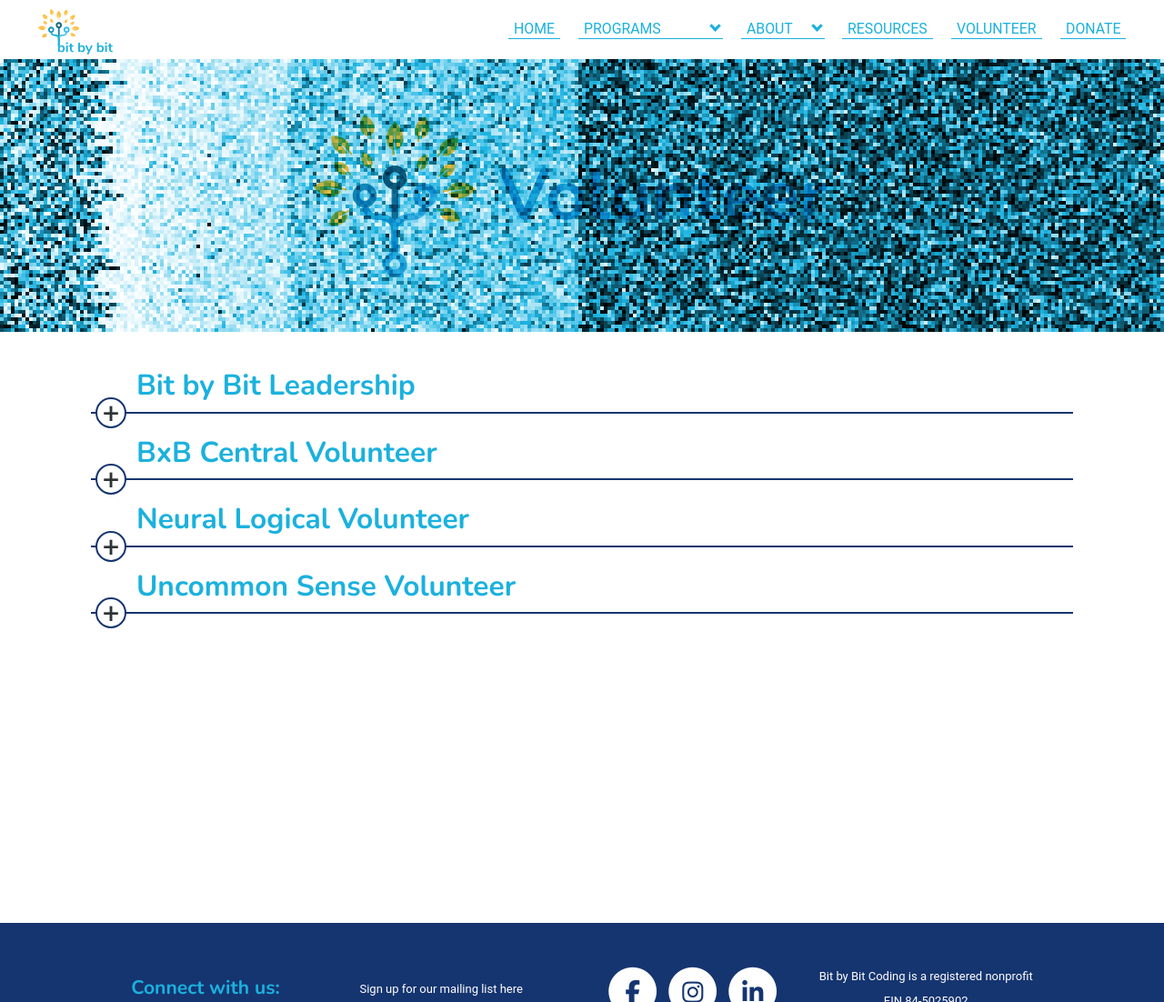
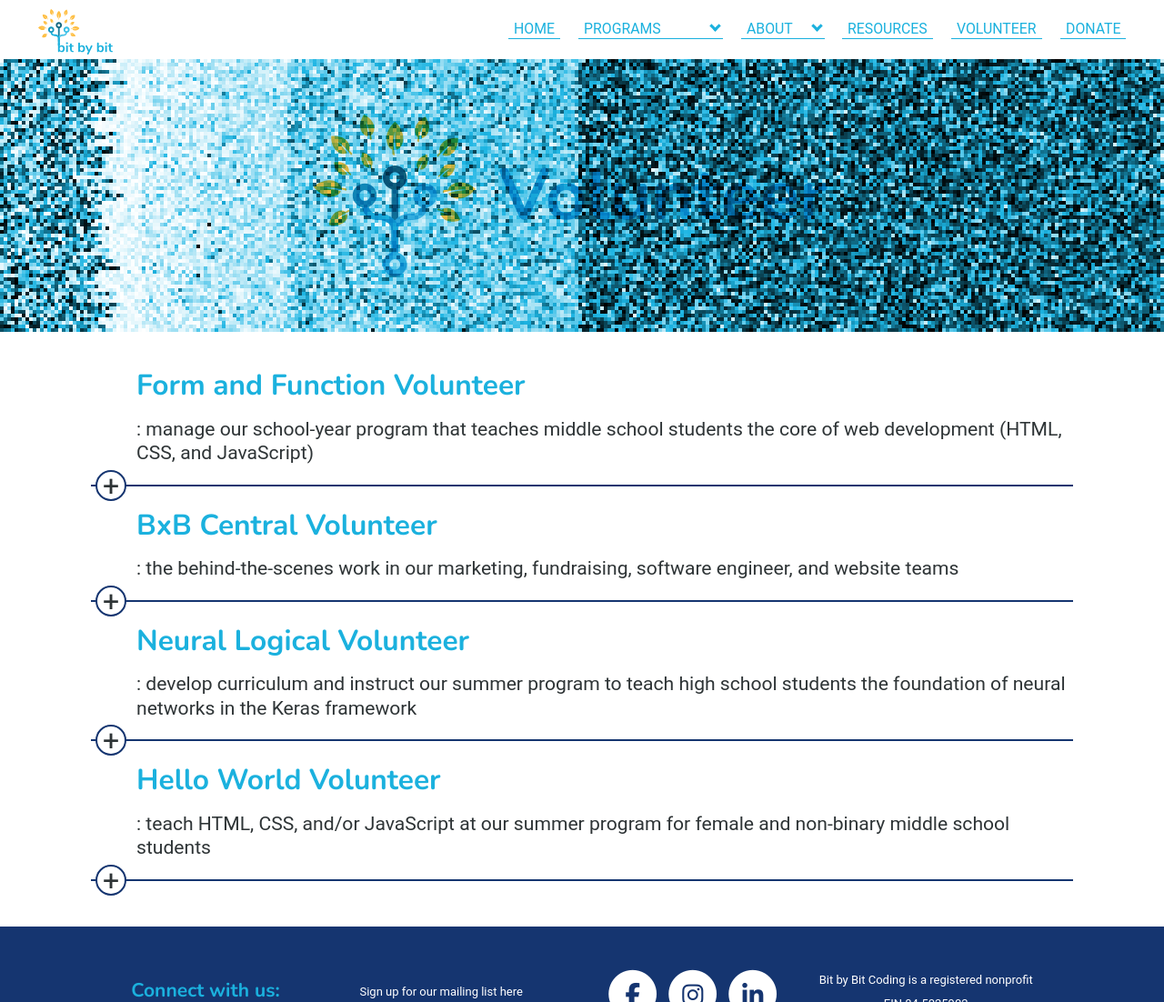
Before and after one commit to bit-by-bit-coding/bxb-website, a Jekyll site: the page built from volunteer.html, in a window 1280 px wide and 1214 px high, cut to the strip 0-1102 px from the top of the window. Shown: the whole strip at 91% size. Built offline with Jekyll 4.4.1, drawn with Linux system fonts in a browser that asks for light colours; nearby versions of some CDN libraries; some web fonts are replaced.

Commit message:
formatting for volunteer page

```diff
--- a/volunteer.html
+++ b/volunteer.html
@@ -46,30 +46,16 @@
 <div>
     <section class="dropdowns">
         <details>
-            <summary><h2 class="noslashes">Bit by Bit Leadership</h2></summary>
+            <summary>
+                <div class="underline">
+                    <h2 class="noslashes">Form and Function Volunteer</h2>
+                    <p>
+                        :  manage our school-year program that teaches middle school students the core of web development
+                        (HTML, CSS, and JavaScript)
+                    </p>
+                </div>
+            </summary>
             <div class="details-container">
-                <div class="details-item">
-                    <h3 class="noslashes">BxB Central - Leadership</h3>
-                    <p><strong>What:</strong> Lead the behind the scenes of our organization in BxB Central
-                        as the Director of Operations or Assistant Director of Operations.
-                    </p>
-                    <p><strong>Who:</strong> Someone who is dedicated to our mission and wants to improve our organization
-                        while furthering our organization. You should have strong leadership, collaboration, communication,
-                        and organization skills. More information on prerequisites and responsibilities for each position is
-                        provided below.
-                    </p>
-                    <p><strong>When:</strong> The Director of Operations will put in around 10 hours a week while the Assistant
-                        Director of Operations will contribute around 8 hours a week. However, meeting times are flexible and
-                        often up to you!
-                    </p>
-                    <p><strong>Benefits:</strong> As one of the core leaders in our organization, we are committed to giving you
-                        the tools needed to get the most out of your experience at Bit by Bit! Gain invaluable leadership and project
-                        management experience, collaborate with others, sharpen your communication skills, and join a supportive
-                        community of volunteers! Upon successful completion in August, they will receive a bonus of monetary bonus.
-
-                    </p>
-                    <a href="{{ 'bbleadership.html' | relative_url | remove: '.html' }}">Learn more and apply</a>
-                </div>
                 <div class="details-item">
                     <h3 class="noslashes">Form and Function - Leadership</h3>
                     <p><strong>What:</strong> Lead the Form and Function program as you inspire the next generation of
@@ -97,8 +83,39 @@
 <div>
     <section class="dropdowns">
         <details>
-            <summary><h2 class="noslashes">BxB Central Volunteer</h2></summary>
+            <summary>
+                <div class="underline">
+                    <h2 class="noslashes">BxB Central Volunteer</h2>
+                    <p>
+                        : the behind-the-scenes work in our marketing, fundraising, software
+                        engineer, and website teams
+                    </p>
+                </div>
+            </summary>
             <div class="details-container">
+                <div class="details-item">
+                    <h3 class="noslashes">BxB Central - Leadership</h3>
+                    <p><strong>What:</strong> Lead the behind the scenes of our organization in BxB Central
+                        as the Director of Operations or Assistant Director of Operations.
+                    </p>
+                    <p><strong>Who:</strong> Someone who is dedicated to our mission and wants to improve our organization
+                        while furthering our organization. You should have strong leadership, collaboration, communication,
+                        and organization skills. More information on prerequisites and responsibilities for each position is
+                        provided below.
+                    </p>
+                    <p><strong>When:</strong> The Director of Operations will put in around 10 hours a week while the Assistant
+                        Director of Operations will contribute around 8 hours a week. However, meeting times are flexible and
+                        often up to you!
+                    </p>
+                    <p><strong>Benefits:</strong> As one of the core leaders in our organization, we are committed to giving you
+                        the tools needed to get the most out of your experience at Bit by Bit! Gain invaluable leadership and project
+                        management experience, collaborate with others, sharpen your communication skills, and join a supportive
+                        community of volunteers! Upon successful completion in August, they will receive a bonus of monetary bonus.
+
+                    </p>
+                    <a href="{{ 'bbleadership.html' | relative_url | remove: '.html' }}">Learn more and apply</a>
+                </div>
+                <div class="center-line"></div>
                 <div class="details-item">
                     <h3 class="noslashes">BxB Central - Team Lead</h3>
                     <p><strong>What:</strong> A position as a co-lead of one of our teams: website and
@@ -121,6 +138,7 @@
                     </p>
                     <a href="{{ 'teamleadinfo.html' | relative_url | remove: '.html' }}">Learn more and apply</a>
                 </div>
+                <div id="remove-line" class="center-line"></div>
                 <div class="details-item">
                     <h3 class="noslashes">BxB Central - Standard Volunteer</h3>
                     <p><strong>What:</strong> BxB HQ, the central organization that is the brains behind marketing,
@@ -139,6 +157,7 @@
                     </p>
                     <a href="{{ 'bxbstandardinfo.html' | relative_url | remove: '.html' }}">Learn more and apply</a>
                 </div>
+                <div id="extra-block" class="details-item"></div>
             </div>
         </details>
     </section>
@@ -146,7 +165,15 @@
 <div>
     <section class="dropdowns">
         <details>
-            <summary><h2 class="noslashes">Neural Logical Volunteer</h2></summary>
+            <summary>
+                <div class="underline">
+                    <h2 class="noslashes">Neural Logical Volunteer</h2>
+                    <p>
+                        : develop curriculum and instruct our summer program to teach high school students
+                        the foundation of neural networks in the Keras framework
+                    </p>
+                </div>
+            </summary>
             <div class="details-container">
                 <div class="details-item">
                     <div id="neurallogical">
@@ -185,61 +212,49 @@
 <div>
     <section class="dropdowns">
         <details>
-            <summary><h2 class="noslashes">Uncommon Sense Volunteer</h2></summary>
+            <summary>
+                <div class="underline">
+                    <h2 class="noslashes">Hello World Volunteer</h2>
+                    <p>
+                        : teach HTML, CSS, and/or JavaScript at our summer program for female and
+                        non-binary middle school students
+                    </p>
+                </div>
+            </summary>
             <div class="details-container">
                 <div class="details-item">
-                    <div id="uncommonsense">
-                        <h3 class="noslashes">Uncommon Sense</h3>
-                        <p><strong>What:</strong> Do you want to learn about the world? Question your beliefs? Help teach
-                            others
-                            to do the same? Volunteer for Uncommon Sense, a critical thinking program for high schoolers.
+                    <div id="neurallogical">
+                        <h3 class="noslashes">Hello World</h3>
+                        <p><strong>Note: </strong>Volunteer applications have closed.</p>
+                        <p><strong>What:</strong> Hello World is our web development summer camp that teaches middle school girls
+                            and non-binary youth how to code an interactive website in HTML, CSS, and JavaScript. Bit by bit,
+                            students will learn to code!
                         </p>
-                        <p><strong>Who:</strong> Anyone with experience with rationality, cognitive science, probability
-                            theory, decision theory, etc. Or anyone willing to learn about these subjects. You should be
-                            intrinsically motivated to seek the truth, unafraid to be proven wrong, and skeptical of your
-                            beliefs. <br>
-                            Naturally, don’t volunteer if you would counterfactually spend your time on something that generated
-                            more utility.
+                        <p><strong>Who:</strong> We’re looking for volunteers who know the basics of HTML, CSS, or JavaScript. A
+                            little programming experience is required, but we are happy to teach more! We offer free training for
+                            coding instructors. Volunteers teach, write curriculum, and have fun.
                         </p>
-                        <p><strong>When:</strong>
-                            Meetings from 3:30-5:15pm Pacific Time Wednesdays, as well as additional sporadic meetings.
+                        <p><strong>When:</strong> Hello World occurs from 2pm to 5pm PT, Monday through Friday. Session 1 is July
+                            5th-9th and July 12th-16th. Session 2 is July 19th-23th and July 26th-30th. We ask that our volunteers
+                            sign up for 1 session at minimum. There will also be volunteer trainings in the weeks leading up the
+                            camp.
                         </p>
-                        <p><strong>Benefits:</strong> Sharpen your thinking skills, learn about rationality, and help
-                            build the next generation of critical thinkers ready to improve the world!
+                        <p><strong>Benefits:</strong> Gain loads of volunteer hours, join a group of programmers, and introduce
+                            middle school girls and non-binary youth to the power of code. We’ll teach you coding, communication,
+                            and instructional skills so you can gain invaluable experience in these fields!
                         </p>
-                        <a href="{{ 'usvolunteerinfo.html' | relative_url | remove: '.html' }}">Learn more and apply</a>
+                        <a href="{{ 'hwvolunteerinfo.html' | relative_url | remove: '.html' }}">Learn more</a>
                     </div>
                 </div>
             </div>
         </details>
     </section>
 </div>
-<!-- <div class="section">
+<!--
+<div class="section">
     <div class="details-container">
         <div class="details-item">
-            <div id="formfunction">
-                <h2>Form and Function - Leadership</h2>
-                <p><strong>What:</strong> Lead the Form and Function program as you inspire the next generation of
-                    coders.
-                </p>
-                <p><strong>Who:</strong> Someone who is dedicated to our mission and wants to improve Form and Function.
-                    An ideal candidate should have both coding and leadership skills. There is more information on the
-                    prerequisites and responsibilities for each position provided below.
-                </p>
-                <p><strong>When:</strong> The Form and Function Director will put in 10 hours a week while the Form and
-                    Function Assistant Director will do 8 hours a week. You will set the meeting times!
-                </p>
-                <p><strong>Benefits:</strong> As a leadership of one of our programs, we are committed to giving you the
-                    tools needed to get the most out of your experience at Bit by Bit! Gain invaluable leadership and
-                    project management experience, collaborate with others, sharpen your communication skills, and plan
-                    the future of the program. Upon successful completion, you will receive a bonus of $2,000 for the Director
-                    position or $1,800 for the Assistant Director position.
-                </p>
-                <a href="{{ 'ffleadership.html' | relative_url | remove: '.html' }}">Learn more and apply</a>
-            </div>
-        </div>
-        <div class="details-item">
-            <h2>Form and Function - Standard Volunteer</h2>
+            <h3>Form and Function - Standard Volunteer</h3>
             <p><strong>Note: </strong>No current spaces available but please check back.</p>
             <p><strong>What:</strong> Form and Function, an online afterschool program that teaches middle
                 schoolers
@@ -291,63 +306,5 @@
             </p>
             <a href="{{ 'hwvolunteerinfo.html' | relative_url | remove: '.html' }}">Learn more</a>
         </div>
-        <div class="details-item">
-            <div id="neurallogical">
-                <h2>Neural Logical</h2>
-                <p><strong>Note: </strong>Volunteer applications will close June 19th.</p>
-                <p><strong>What:</strong> Neural Logical is a two-week summer camp that teaches highschoolers the
-                    intricacies of neural networks. Bit by bit, students will learn to code their very own feedforward
-                    and convolutional neural network in Keras! We will teach the mathematics of linear algebra and
-                    backpropagation to students who are advanced in math, and focus on a conceptual, high-level
-                    understanding of gradient descent for those who do not yet know calculus. All students will practice
-                    using datasets from Kaggle and learn the basics of Keras and Tensorflow.
-                </p>
-                <p><strong>Who:</strong> We’re looking for volunteers who know Python and the basics of deep
-                    learning/neural
-                    networks. Ideally, this includes familiarity with Pandas and Tensorflow/Keras, but if you know
-                    something else (eg PyTorch) that is also acceptable. Teaching experience is not needed but would be
-                    appreciated.
-                </p>
-                <p><strong>When:</strong> Volunteers who wish to teach will volunteer during the weeks of August 2nd
-                    and/or
-                    9th, from 3 to 5:30pm PT. Volunteers who wish to create curriculum will attend bi-weekly meetings
-                    every
-                    other Tuesday at 5pm PT.
-                </p>
-                <p><strong>Benefits:</strong> Gain loads of volunteer hours, join a group of programmers, and introduce
-                    highschoolers to the wonders of neural nets. We’ll teach you communication and instructional skills
-                    so you can gain invaluable experience in these fields!
-                </p>
-                <a href="{{ 'nlvolunteerinfo.html' | relative_url | remove: '.html' }}">Learn more and apply</a>
-            </div>
-        </div>
-
-        <div class="details-item">
-            <div id="uncommonsense">
-                <h2>Uncommon Sense</h2>
-                <p><strong>What:</strong> Do you want to learn about the world? Question your beliefs? Help teach
-                    others
-                    to do the same? Volunteer for Uncommon Sense, a critical thinking program for high schoolers.
-                </p>
-                <p><strong>Who:</strong> Anyone with experience with rationality, cognitive science, probability
-                    theory, decision theory, etc. Or anyone willing to learn about these subjects. You should be
-                    intrinsically motivated to seek the truth, unafraid to be proven wrong, and skeptical of your
-                    beliefs. <br>
-                    Naturally, don’t volunteer if you would counterfactually spend your time on something that generated
-                    more utility.
-                </p>
-                <p><strong>When:</strong>
-                    Meetings from 3:30-5:15pm Pacific Time Wednesdays, as well as additional sporadic meetings.
-                </p>
-                <p><strong>Benefits:</strong> Sharpen your thinking skills, learn about rationality, and help
-                    build the next generation of critical thinkers ready to improve the world!
-                </p>
-                <a href="{{ 'usvolunteerinfo.html' | relative_url | remove: '.html' }}">Learn more and apply</a>
-            </div>
-        </div> -->
-        <!-- <div class="details-item"> -->
-        <!-- <img id="ffphoto" src="imgs/ffvolunteer.png"> -->
-        <!-- <img id="ffphoto" src="imgs/FFbot.png">
-    </div>
     </div>
 </div>-->
```
